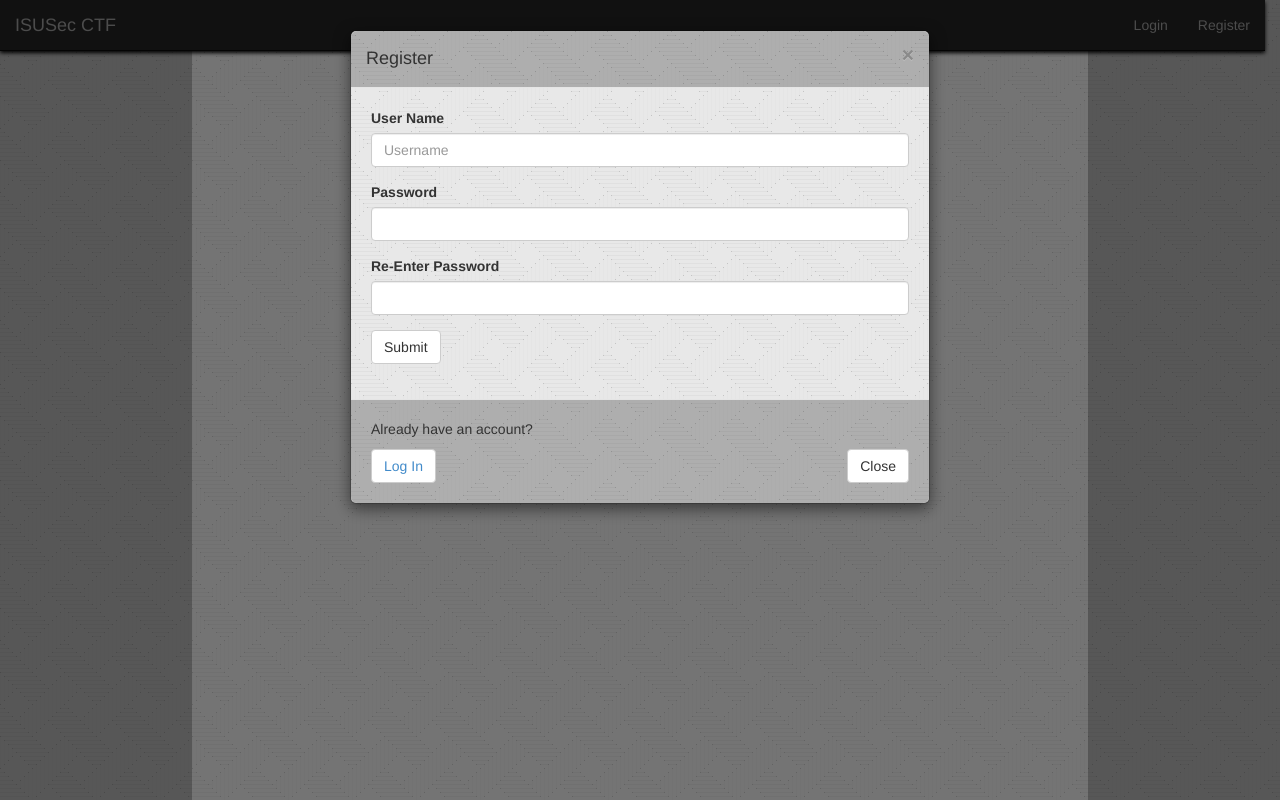
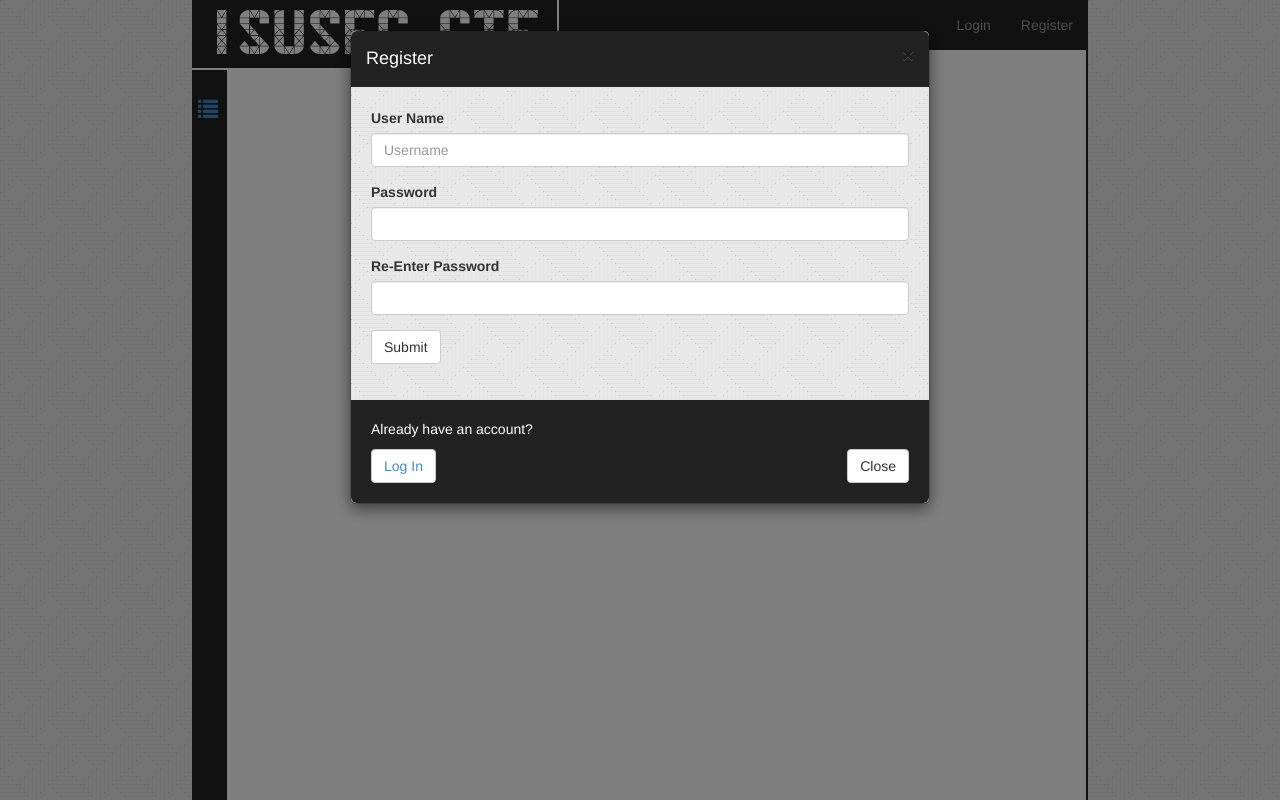
Before and after one commit to akama/NightShade, a Django app: page /accounts/register/ in a window 1280 px wide. Run offline with Django 3.2, Linux system fonts and the light colour scheme; some libraries are stand-ins or nearby versions.

Commit message:
Major style and layout changes to make it less "bootstrap-y"

```diff
--- a/static/css/custom.css
+++ b/static/css/custom.css
@@ -1,8 +1,19 @@
-body {
-	padding: 70px;
-	background-image: url('../img/pixel_weave.png')
+html {
+	overflow: visible;
 }
 
+body {
+	background-color: white;
+}
+
+body.modal-open {
+	margin: 0;
+}
+
+div.logout-text {
+    padding-top: 100px;
+    font-size: 18px;
+    text-align: center;
 }
 
 .topbar {
@@ -12,8 +23,7 @@ body {
 .colorbar-left {
 	position: absolute;
 	left: 0;
-	margin-top: -70px;
-	background-color: rgba(0, 0, 0, 0.25);
+	background-image: url('../img/pixel_weave.png');
 	width: 15%;
 	height: 100%;
 }
@@ -21,36 +31,100 @@ body {
 .colorbar-right {
 	position: absolute;
 	right: 0;
-	margin-top: -70px;
-	background-color: rgba(0, 0, 0, 0.25);
+	background-image: url('../img/pixel_weave.png');
 	width: 15%;
 	height: 100%;
 }
 
+.vertical-bar.nav {
+	padding-top: 90px;
+	color: grey;
+	padding-left: 0.3em;
+	font-size: 20px;
+	position: absolute;
+	left: 15%;
+	height: 100%;
+	width: 35px;
+	background-color: #222;
+}
+
+a#vbar-nav-icon .glyphicon{
+	margin-top: 5px;
+}
+
+.vertical-bar.right{
+	position: absolute;
+	right: 15%;
+	height: 100%;
+	width: 2px;
+	background-color: #222;
+}
+
+.modal {
+    bottom: 0;
+    display: none;
+    left: 0;
+    overflow: visible;
+    position: fixed;
+    right: 0;
+    top: 0;
+    z-index: 1500;
+}
+
 .modal-header {
+	color: white;
 	border-radius: 6px 6px 0 0;
-	background-color: rgba(0, 0, 0, 0.25);
+	background-color: #222;
 }
 
 .modal-footer {
+	color: white;
 	border-radius: 0 0 6px 6px;
-	background-color: rgba(0, 0, 0, 0.25);
+	background-color: #222;
 }
 
 .modal-content {
 	background-image: url('../img/pixel_weave.png')
 }
 
-.navbar {
-	color: black;
+.navbar.navbar-inverse {
+	margin-left: 15%;
+	top: 0;
+	border-radius: 0px;
+	width: 70%;
+	border: 0;
 }
 
-.navbar.navbar-inverse {
-	box-shadow: 0px 2px 4px 0px;
+.navbar div.navbar-header {
+	position: absolute;
+	height: 70px;
+	background-color: #222;
+	border-radius: 0 0 10px 0;
+	border-right: 2px solid white;
+	border-bottom: 2px solid white;
 }
 
-.navbar-default a.navbar-brand {
-	color: #3A3A3A;
+.navbar div.navbar-header:hover {
+	position: absolute;
+	height: 70px;
+	background-color: #474747;
+	border-radius: 0 0 10px 0;
+	border-right: 2px solid white;
+	border-bottom: 2px solid white;
+}
+
+@font-face {
+	font-family: pennStation;
+	src: url("../fonts/Pennstat.ttf");
+}
+
+.navbar.navbar-inverse a.navbar-brand {
+	font-family: pennStation;
+	font-size: 55px;
+	color: white;
+	height: 100%;
+	padding: 28px 15px;
+	line-height: 20px;
 }
 
 li#username {
--- a/static/css/text.css
+++ b/static/css/text.css
@@ -84,3 +84,6 @@ fieldset,
 figure {
     margin-bottom: 20px;
 }
+
+/* `Custom Classes
+----------------------------------------------------------------------------------------------------*/
--- a/templates/base.html
+++ b/templates/base.html
@@ -14,32 +14,40 @@
 <body>
 <div class="colorbar-left"></div>
 <div class="colorbar-right"></div>
-<div class="container">
-    <nav class="navbar navbar-inverse navbar-fixed-top" role="navigation">
+<div class="vertical-bar nav">
+    {% if user.is_authenticated %}
+    <a id="vbar-nav-icon"
+       href="{% url "profile" %}"
+       data-toggle="tooltip"
+       title="Profile">
+        <span class="glyphicon glyphicon-user"></span>
+    </a>
+    {% endif %}
+    <a id="vbar-nav-icon"
+       href="#"
+       data-toggle="tooltip"
+       title="Challenges">
+        <span class="glyphicon glyphicon-list"></span>
+    </a>
+</div>
+<div class="vertical-bar right"></div>
+    <nav class="navbar navbar-inverse" role="navigation">
         <!-- Brand and toggle get grouped for better mobile display -->
         <div class="navbar-header">
             <a class="navbar-brand" href="{% url "home_page" %}">
-                {% block navbar-title %}ISUSec CTF{% endblock %}
+                {% block navbar-title %}ISUSec CTF {% endblock %}
             </a>
         </div>
 
         <!-- Collect the nav links, forms, and other content for toggling -->
         <div class="collapse navbar-collapse navbar-ex1-collapse">
-            {% if user.is_authenticated %}
-                <ul class="nav navbar-nav">
-                    <li class="dropdown">
-                        <a href="#" class="dropdown-toggle" data-toggle="dropdown">Game Menu <b class="caret"></b></a>
-                        <ul class="dropdown-menu">
-                            <li><a href="#">Challenges</a></li>
-                            <li><a href="#">Leaderboard</a></li>
-                            <li><a href="#">Settings</a></li>
-                        </ul>
-                    </li>
-                </ul>
-            {% endif %}
             <ul class="nav navbar-nav navbar-right">
                 {% if user.is_authenticated %}
-                    <li id="username"><a href="{% url "profile" %}">{{ user.username }}</a></li>
+                    <li id="username"><a href="{% url "profile" %}">
+                        <span class="glyphicon glyphicon-user"></span>
+                         -
+                        {{ user.username }}
+                    </a></li>
                     <li><a href="{% url "logout" %}">Logout</a></li>
                 {% else %}
                     <li id="login"><a href="{% url "login" %}">Login</a></li>
@@ -60,6 +68,7 @@
 <script>
     $(document).ready(function () {
         {% block modalTriggers %}{% endblock %}
+        $("[data-toggle='tooltip']").tooltip({placement: 'right'});
     });
 </script>
 </html>
--- a/templates/registration/logged_out.html
+++ b/templates/registration/logged_out.html
@@ -1,8 +1,10 @@
 {% extends "empty.html" %}
 
 {% block content %}
-    <h4>
+    <div class="logout-text">
+    	<span style="font-size:2em" class="glyphicon glyphicon-warning-sign"></span>
+    	<br><br>
         You are now logged out.
         <a href="{% url "home_page" %}">Main page.</a>
-    </h4>
+    </div>
 {% endblock %}
```
Also changed, not shown: static/fonts/Pennstat.ttf (added), 1 other file.
